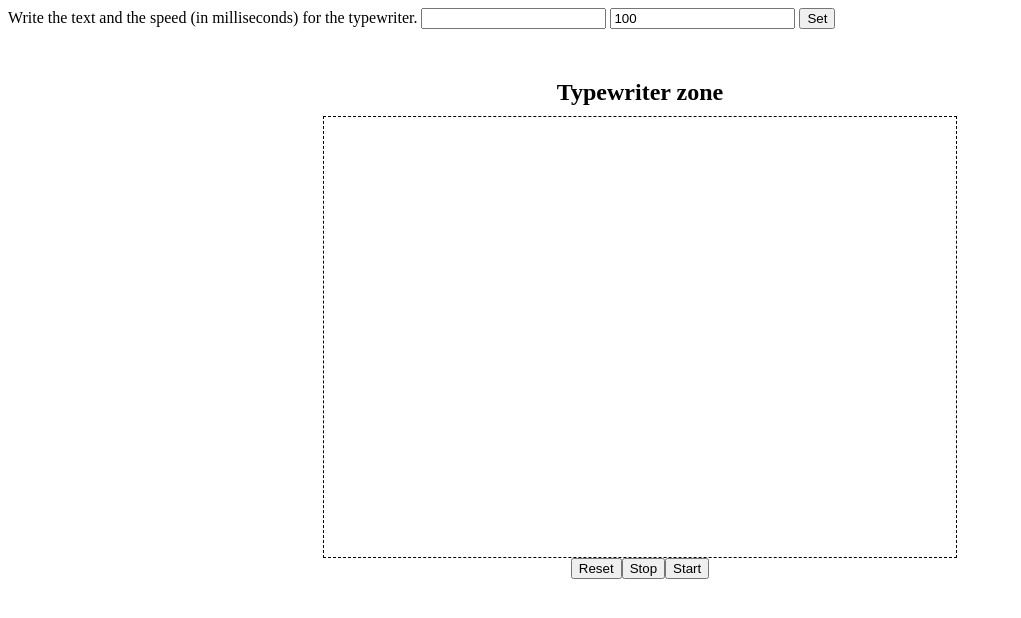
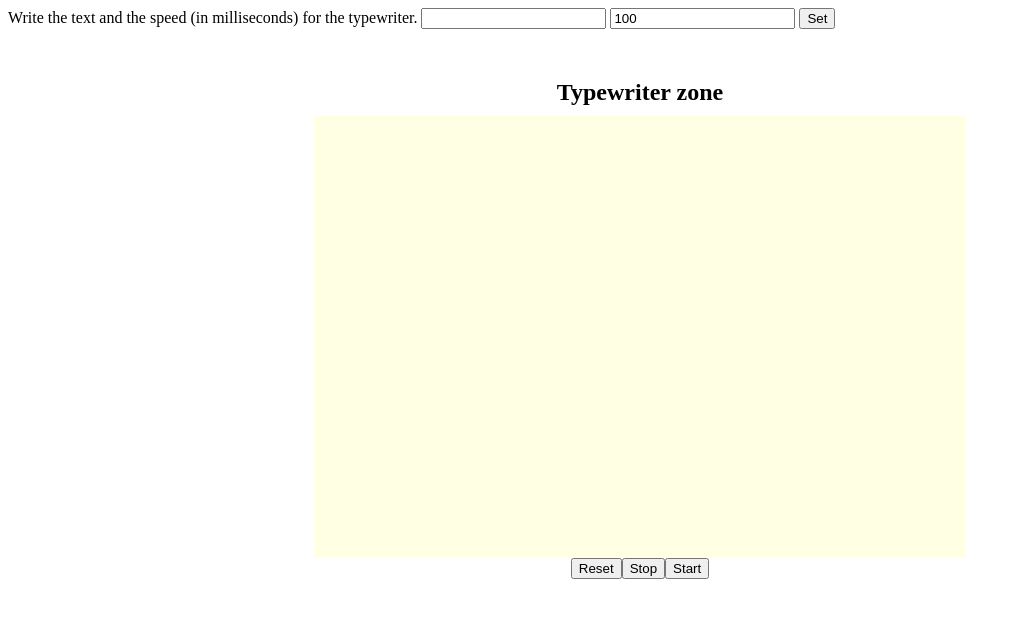
Before and after one commit to NicolasAllard/TypewriterJS, a plain HTML site: page demo/index.html in a window 1280 px wide. Both pictures are taken after a click on the button "Set". Shown: the whole page, without its empty margins (0-1021 px from the left). Drawn offline with Linux system fonts and the light colour scheme.

Commit message:
updated demo

```diff
--- a/demo/index.html
+++ b/demo/index.html
@@ -5,6 +5,11 @@
     <title>Typewriter.Js</title>
     <link href="../typewriter.css" rel="stylesheet" />
     <style>
+        @font-face {
+            font-family: twFont;
+            src: url(JMH\ Typewriter.ttf);
+        }
+
         .content {
             display: flex;
             width: 100%;
@@ -24,13 +29,20 @@
         .form {
             display: flex;
             flex: 1;
+            justify-content: center;
+            padding: 10px;
             width: 50%;
-            border: 1px dashed black;
+            background-color: #ffffe4;
+            font-size: 26px;
         }
 
         .controls {
             display: flex;
             justify-content: space-between;
+        }
+
+        .twExtraClass {
+            font-family: twFont;
         }
     </style>
 </head>
@@ -70,7 +82,7 @@
         }
 
         function setTw() {
-            tw = new TypeWriter("#targetDiv", txtVal.value, txtSpeed.value, "", true, function () {
+            tw = new TypeWriter("#targetDiv", txtVal.value, txtSpeed.value, "twExtraClass", true, function () {
                 sfx()
             }, function () {
                 console.log("Done!")
```
Also changed, not shown: demo/JMH Typewriter.ttf (added).
